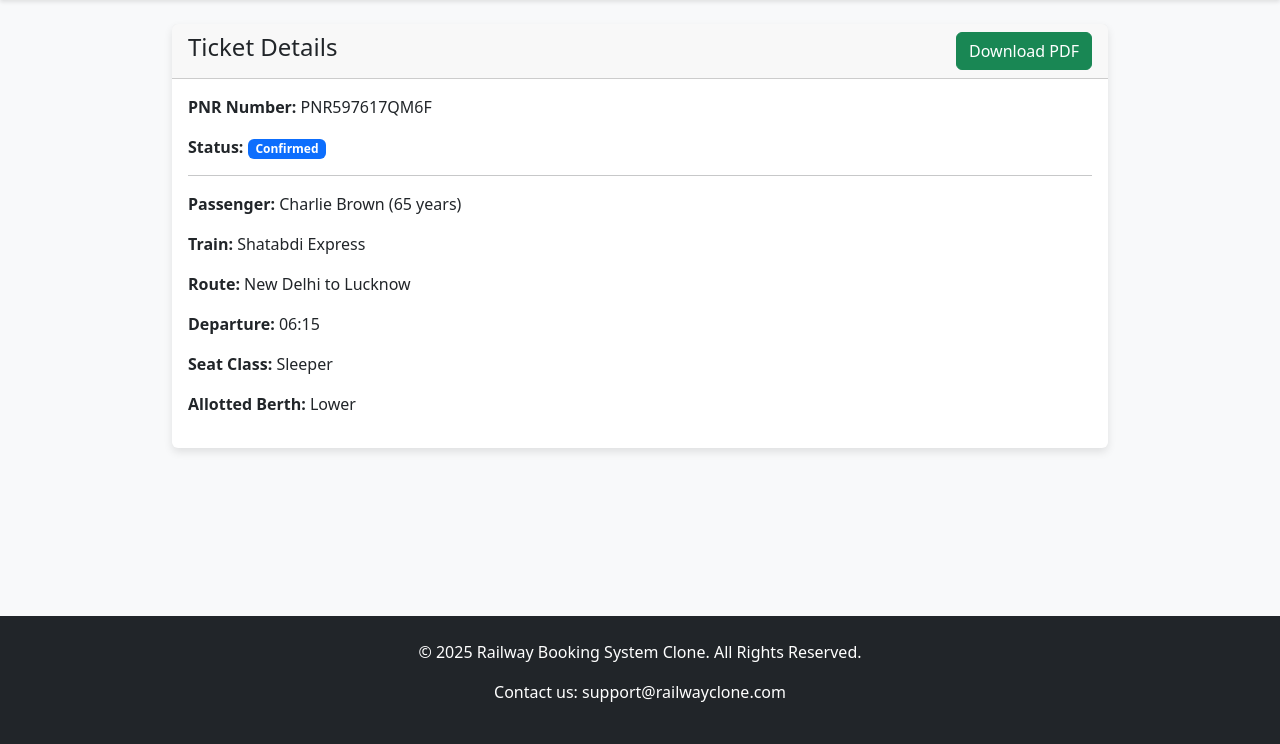
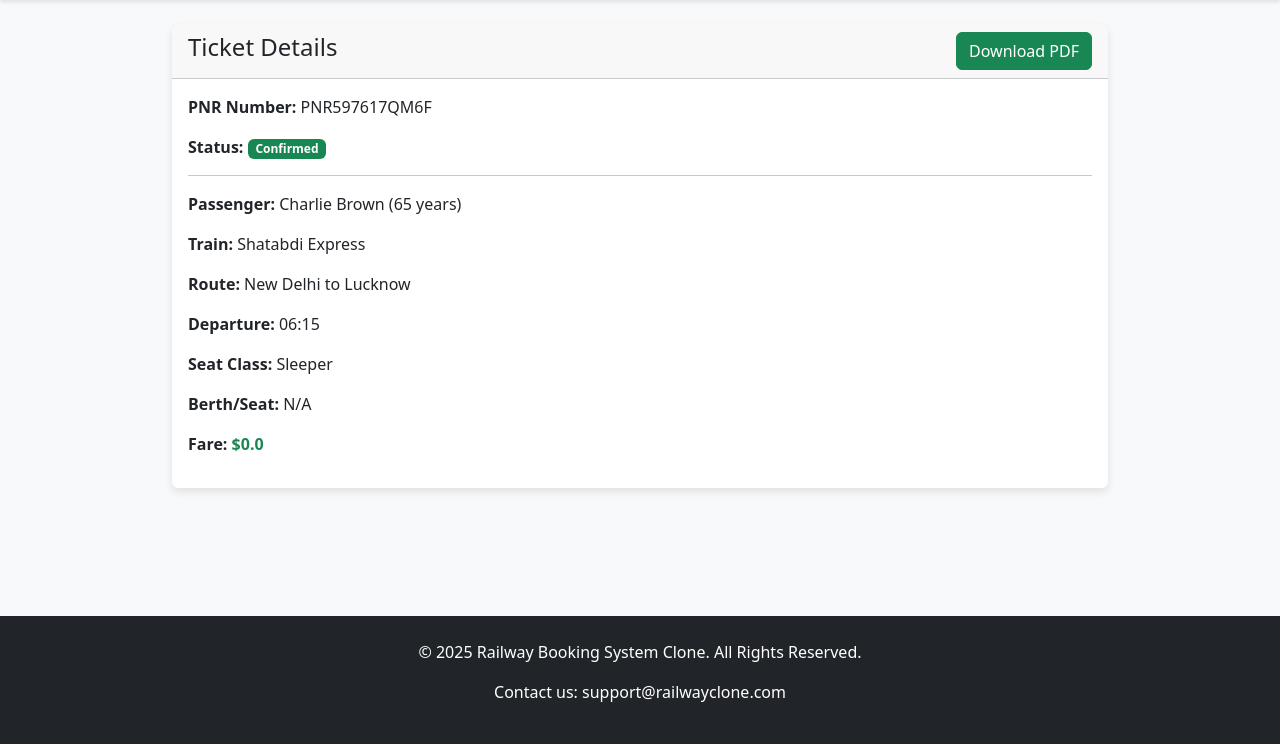
Before and after one commit to rishabh0510rishabh/railway-booking-system, a Flask app: a page that uses templates/ticket_details.html in a window 1280 px wide. Shown: the part 56-800 px from the top of the page. Run offline with Flask 3, Linux system fonts and the light colour scheme; a user stored in the database is signed in; data comes from the database, SQL or seed files in the repository.

Commit message:
feat: Display seat and fare on PNR status page

```diff
--- a/templates/ticket_details.html
+++ b/templates/ticket_details.html
@@ -8,14 +8,23 @@
     </div>
     <div class="card-body">
       <p><strong>PNR Number:</strong> {{ booking.pnr_number }}</p>
-      <p><strong>Status:</strong> <span class="badge bg-primary">{{ booking.status }}</span></p>
+      <p><strong>Status:</strong> <span class="badge
+      {% if booking.status == 'Confirmed' %}
+        bg-success
+      {% elif booking.status == 'RAC' %}
+        bg-warning text-dark
+      {% else %}
+        bg-info
+      {% endif %}
+      ">{{ booking.status }}</span></p>
       <hr>
       <p><strong>Passenger:</strong> {{ booking.passenger_name }} ({{ booking.passenger_age }} years)</p>
       <p><strong>Train:</strong> {{ booking.train.train_name }}</p>
       <p><strong>Route:</strong> {{ booking.train.source }} to {{ booking.train.destination }}</p>
       <p><strong>Departure:</strong> {{ booking.train.departure_time }}</p>
       <p><strong>Seat Class:</strong> {{ booking.seat_class }}</p>
-      <p><strong>Allotted Berth:</strong> {{ booking.berth_preference or 'N/A' }}</p>
+      <p><strong>Berth/Seat:</strong> {{ booking.seat_number or 'N/A' }}</p>
+      <p><strong>Fare:</strong> <span class="fw-bold text-success">${{ booking.fare|round(2) }}</span></p>
     </div>
   </div>
 {% endblock %}
```
